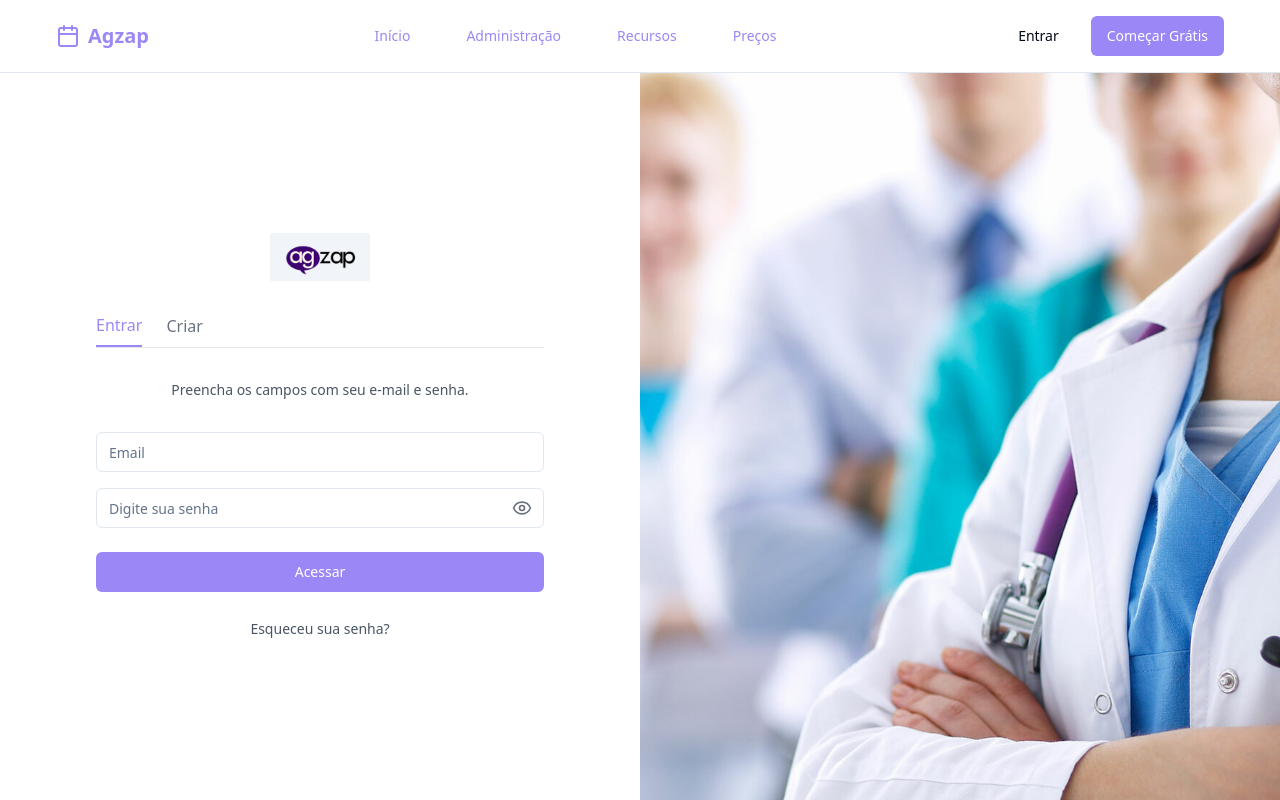
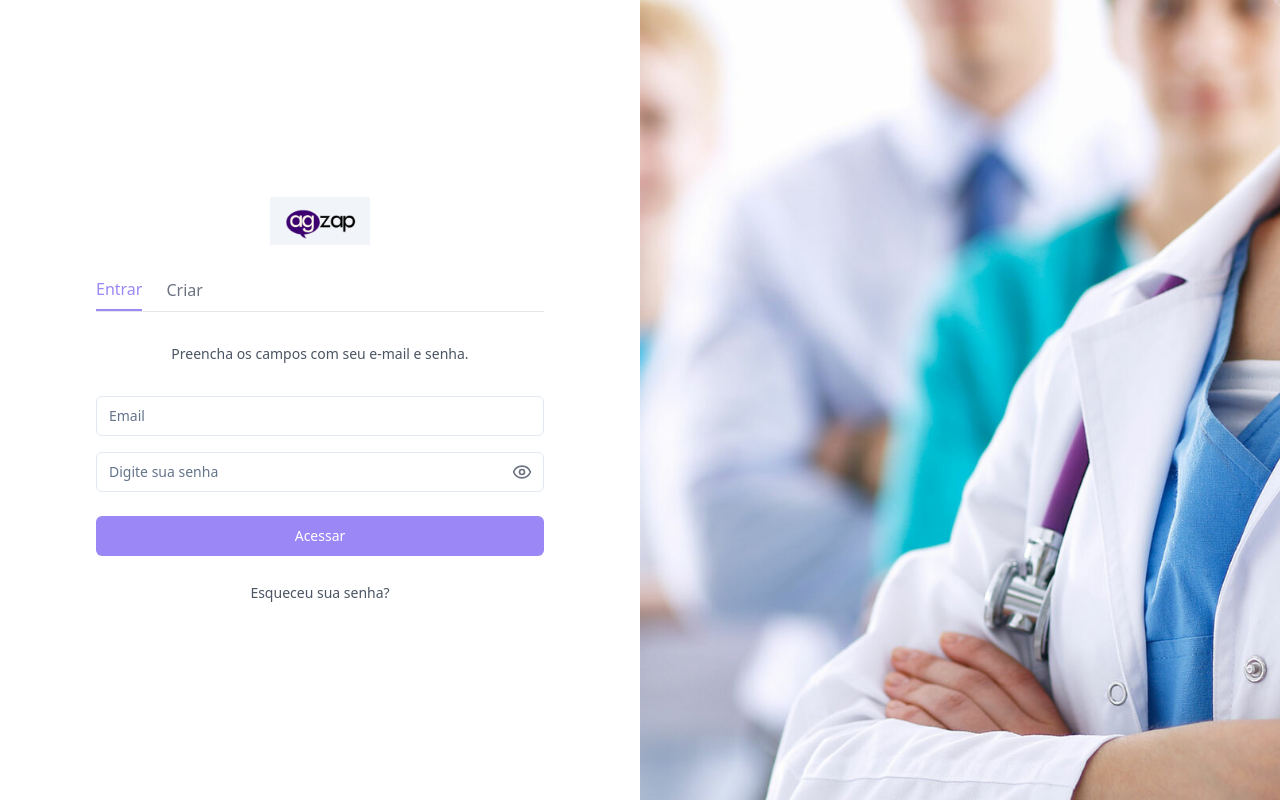
Before and after one commit to wandersonmk/schedule-flex, a React (Vite) app: page /login in a window 1280 px wide. Built offline with nearby package versions, Linux system fonts and the light colour scheme.

Commit message:
Remove Header from Login Page
This commit removes the header component from the login page to streamline the user interface without affecting other functionalities.
[skip gpt_engineer]

```diff
--- a/src/pages/Index.tsx
+++ b/src/pages/Index.tsx
@@ -1,7 +1,6 @@
 import { useState, useEffect } from "react";
 import { useNavigate } from "react-router-dom";
 import { supabase } from "@/integrations/supabase/client";
-import { Header } from "@/components/Header";
 import { LoginSection } from "@/components/auth/LoginSection";
 
 const Index = () => {
@@ -89,9 +88,7 @@ const Index = () => {
   }
 
   return (
-    <div className="min-h-screen flex flex-col">
-      <Header />
-      <div className="flex-1 flex">
+    <div className="min-h-screen flex">
       <LoginSection isLogin={isLogin} setIsLogin={setIsLogin} />
       <div className="hidden md:block md:w-1/2 bg-[#9b87f5] bg-opacity-10">
         <div className="h-full w-full">
@@ -103,7 +100,6 @@ const Index = () => {
         </div>
       </div>
     </div>
-    </div>
   );
 };
 
```
Lines whose indentation alone changed are shown as unchanged.
